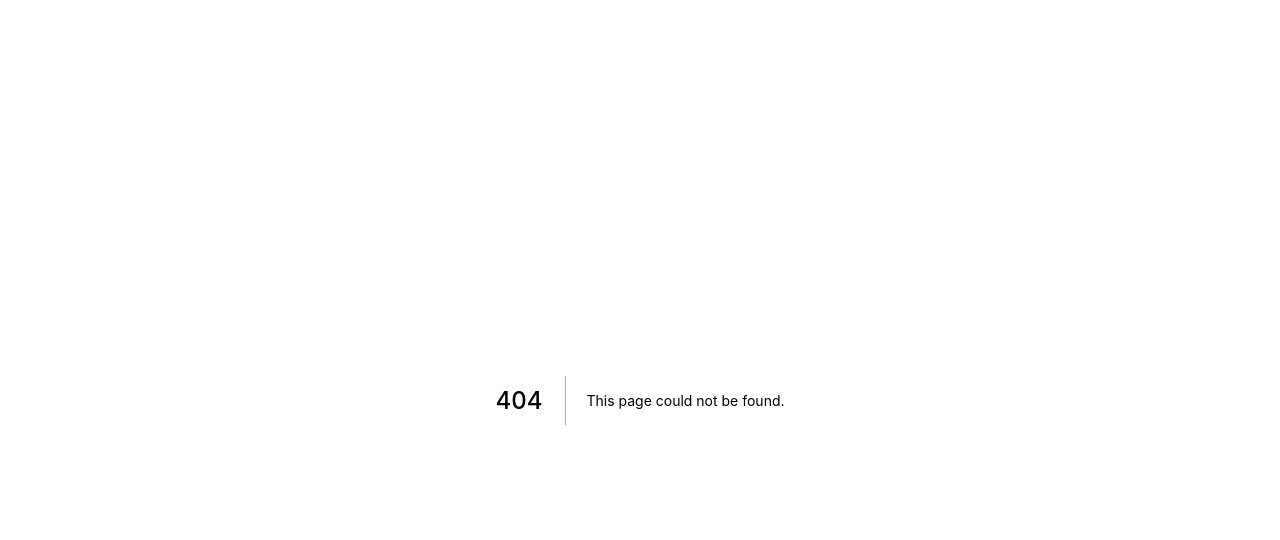
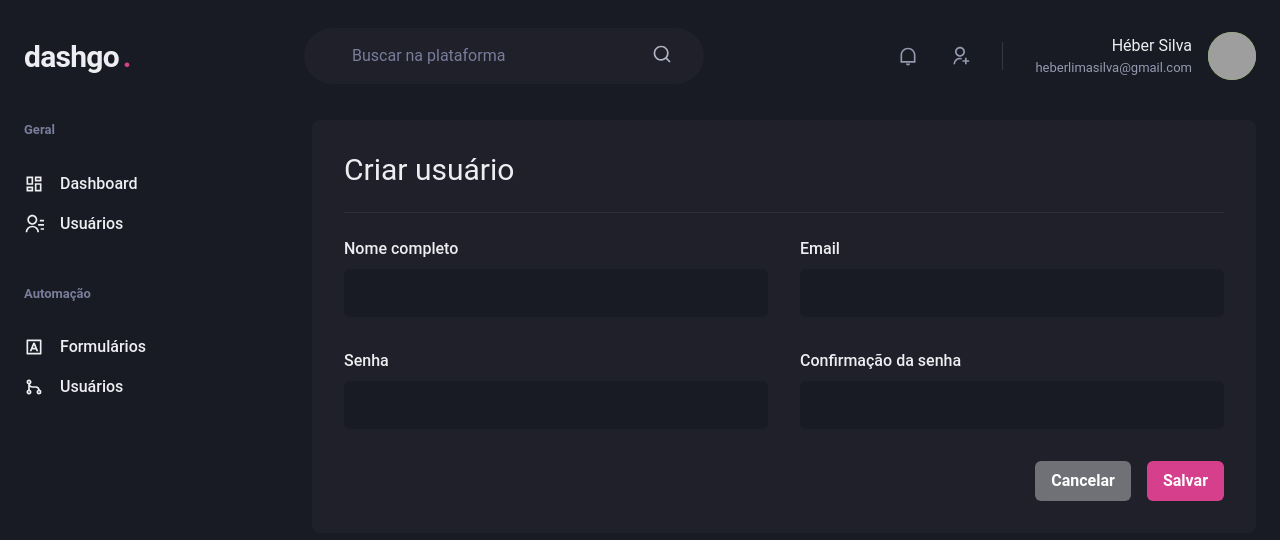
Before and after one commit to heber364/dashgo, a Next.js app: page /users/create in a window 1280 px wide. Before the commit this address had no page. Shown: the top 540 px of the page. Built offline with nearby package versions, Linux system fonts and the light colour scheme; grey boxes are pictures that could not be loaded.

Commit message:
Criando tela de criação de usuário

```diff
--- /dev/null
+++ b/src/pages/users/create.tsx
@@ -0,0 +1,38 @@
+import { Box, Button, Divider, Flex, Heading, HStack, SimpleGrid, VStack } from "@chakra-ui/react";
+import { Input } from "../../components/Form/Input";
+import { Header } from "../../components/Header";
+import { Sidebar } from "../../components/Sidebar";
+
+export default function CreateUser(){
+    return(
+        <Box>
+            <Header/>
+            <Flex width="100%" my="6" maxW={1480} mx="auto" px="6">
+                <Sidebar />
+
+                <Box flex="1" borderRadius={8} bg="gray.800" p="8">
+                    <Heading size="lg" fontWeight="normal">Criar usuário</Heading>
+                    <Divider my="6" borderColor="gray.700"/>
+
+                    <VStack spacing="8">
+                        <SimpleGrid minChildWidth="240px" spacing="8" w="100%">
+                            <Input name="name" label="Nome completo"/>
+                            <Input name="email" type="email" label="Email"/>
+                        </SimpleGrid>
+                        <SimpleGrid minChildWidth="240px" spacing="8" w="100%">
+                            <Input name="password" type="password" label="Senha"/>
+                            <Input name="password_cofirmation" type="password" label="Confirmação da senha"/>
+                        </SimpleGrid>
+                    </VStack>
+                    <Flex mt="8" justify="flex-end">
+                        <HStack spacing="4">
+                            <Button colorScheme="whiteAlpha">Cancelar</Button>
+                            <Button colorScheme="pink">Salvar</Button>
+                        </HStack>
+
+                    </Flex>
+                </Box>
+            </Flex>
+        </Box>
+    )
+}
```
